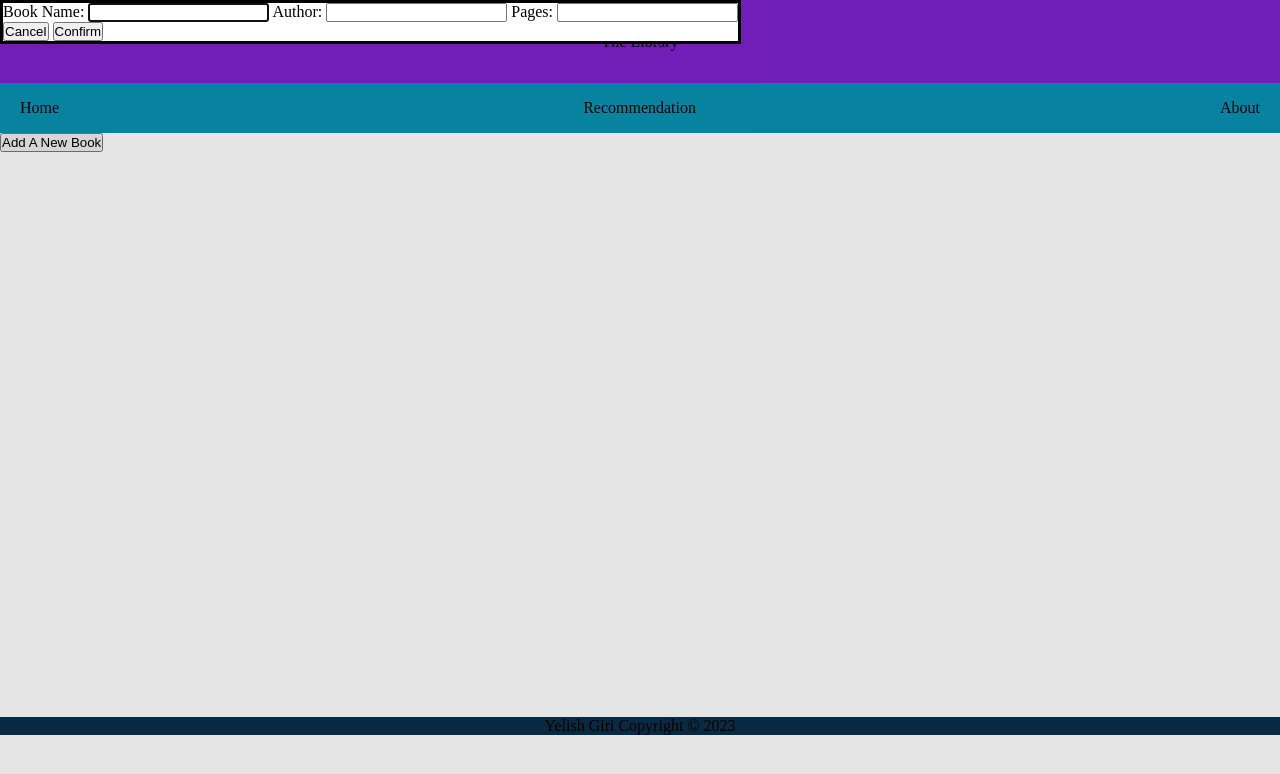
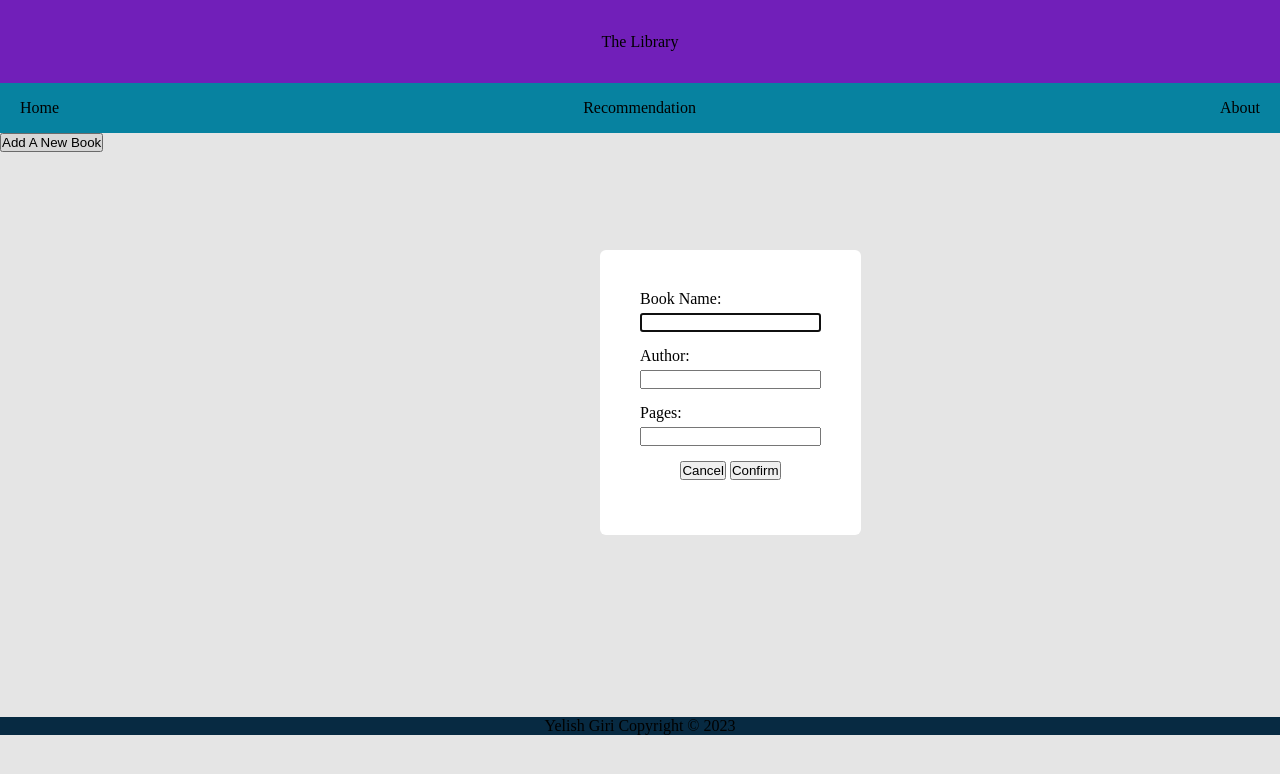
Before and after one commit to GrapeJuice11111/the-library-webapp, a plain HTML site: page index.html in a window 1280 px wide. Both pictures are taken after a click on the button "Add A New Book". Drawn offline with Linux system fonts and the light colour scheme.

Commit message:
Design The Article Container And Form Dialog
Using grid and flex on label and forms of the dialog to design

```diff
--- a/styles.css
+++ b/styles.css
@@ -1,6 +1,7 @@
 *{
     margin: 0;
     padding: 0;
+      box-sizing: border-box;
 }
 
 html,body{
@@ -41,3 +42,33 @@ footer{
     align-items: center;
     background-color: #082f49;
 }
+
+article{
+    background-color: white;
+}
+
+
+
+dialog{
+    padding:40px;
+    position: absolute;
+    margin-left: 600px;
+    margin-top: 250px;
+    border: white;
+    border-radius: 6px;
+}
+
+form{
+    display: flex;
+    flex-direction: column;
+    justify-content: center;
+    align-items: center;
+    gap: 15px;
+}
+
+label{
+   display: flex;
+   flex-direction: column;
+   justify-content: center;
+   gap: 5px;
+}
```
